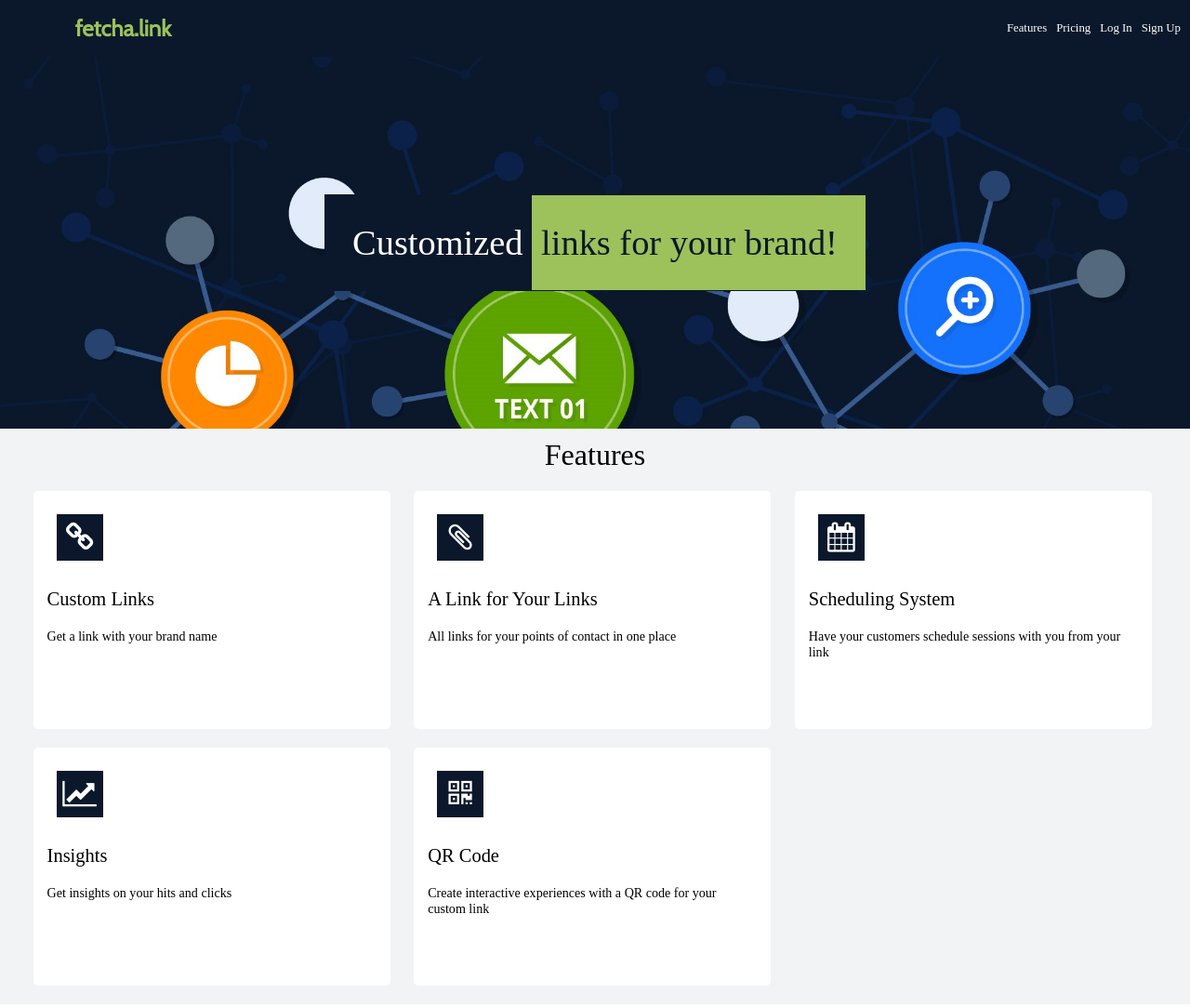
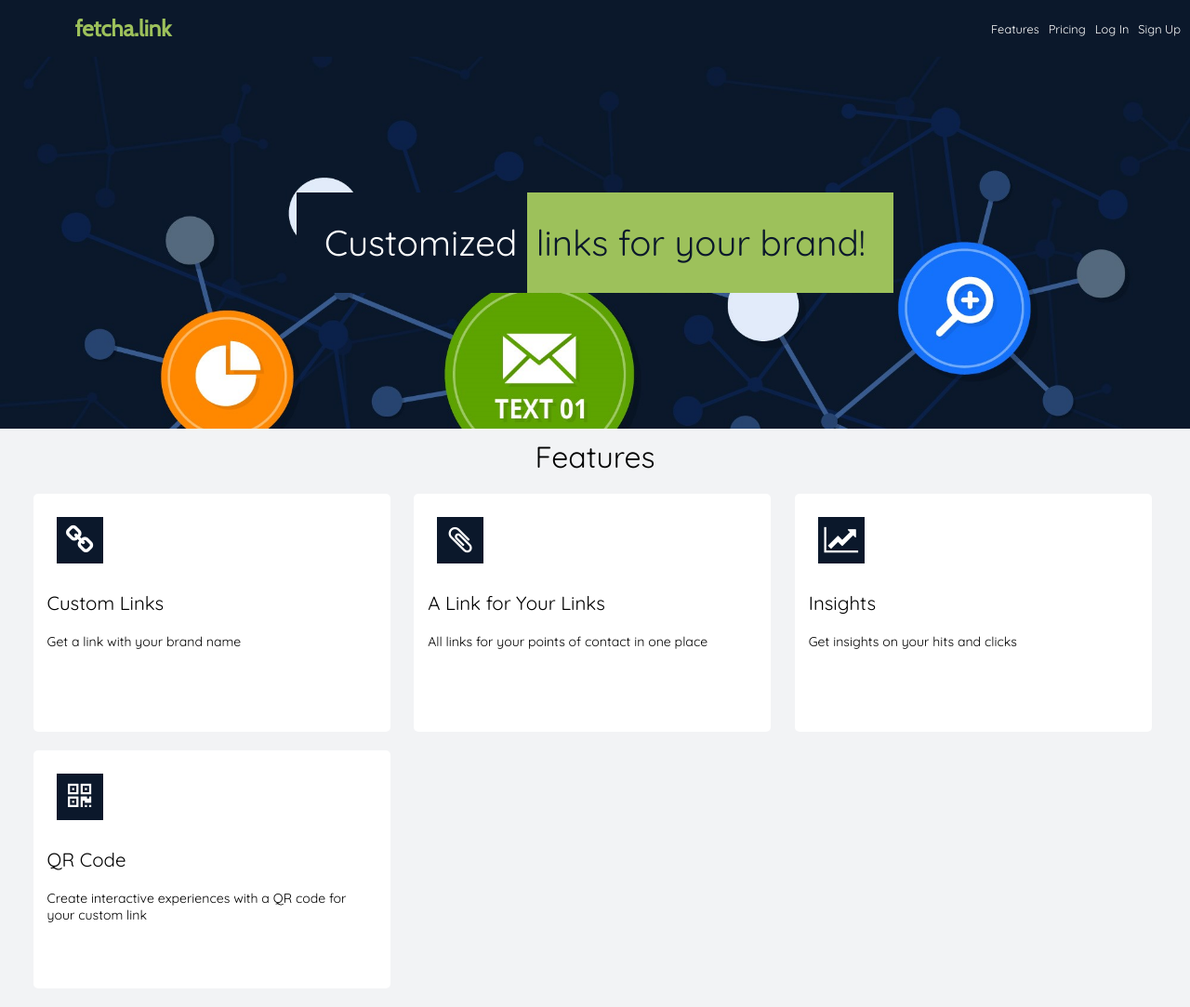
Before and after one commit to Adeyomola/fetcha, a Flask app: page / in a window 1280 px wide. Shown: the whole page at 93% size. Before the commit the page ends 982 px from the top, so only its background shows below. Run offline with Flask 3, Linux system fonts and the light colour scheme; parts of the project's set-up code (start-up, migrations or seed data) failed here and were passed over.

Commit message:
font issue

```diff
--- a/fetcha/templates/create.html
+++ b/fetcha/templates/create.html
@@ -8,7 +8,7 @@
     <link rel="icon" type="image/x-icon" href="{{ url_for('static', filename='favicon.ico') }}">
     <link rel="stylesheet" href="{{ url_for('static', filename='fa/css/font-awesome.min.css') }}">
     <link rel="stylesheet" href="{{ url_for('static', filename='styles/create.css') }}">
-    <link rel="stylesheet" href="https://fonts.googleapis.com/css?family=Montserrat|Nunito|Cabin">
+    <link rel="stylesheet" href="https://fonts.googleapis.com/css?family=Montserrat|Nunito|Cabin|Quicksand">
     <title>Fetcha</title>
 </head>
 
--- a/fetcha/templates/index.html
+++ b/fetcha/templates/index.html
@@ -7,7 +7,7 @@
     <link rel="icon" type="image/x-icon" href="{{ url_for('static', filename='favicon.ico') }}">
     <link rel="stylesheet" href="{{ url_for('static', filename='fa/css/font-awesome.min.css') }}">
     <link rel="stylesheet" href="{{ url_for('static', filename='styles/index.css') }}">
-    <link rel="stylesheet" href="https://fonts.googleapis.com/css?family=Montserrat|Nunito|Cabin">
+    <link rel="stylesheet" href="https://fonts.googleapis.com/css?family=Montserrat|Nunito|Cabin|Quicksand">
     <script src="{{ url_for('static', filename='scripts/index.js')}}" defer></script>
     <title>Fetcha</title>
 </head>
@@ -31,12 +31,12 @@
             <p class="feature">A Link for Your Links</p>
             <p class="feature_details">All links for your points of contact in one place</p>
         </div>
-        <div class="features">
+        <!-- <div class="features">
             <p class="anchor_logo"> <i class="fa fa-calendar" style="color: #FFFFFF;"></i>
             </p>
             <p class="feature">Scheduling System</p>
             <p class="feature_details">Have your customers schedule sessions with you from your link</p>
-        </div>
+        </div> -->
         <div class="features">
             <p class="anchor_logo"> <i class="fa fa-line-chart" style="color: #FFFFFF;"></i>
             </p>
--- a/fetcha/templates/login.html
+++ b/fetcha/templates/login.html
@@ -7,7 +7,7 @@
     <meta name="description" content="">
     <link rel="icon" type="image/x-icon" href="{{ url_for('static', filename='favicon.ico') }}">
     <link rel="stylesheet" href="{{ url_for('static', filename='styles/login.css') }}">
-    <link rel="stylesheet" href="https://fonts.googleapis.com/css?family=Montserrat|Nunito|Cabin">
+    <link rel="stylesheet" href="https://fonts.googleapis.com/css?family=Montserrat|Nunito|Cabin|Quicksand">
     <title>Login</title>
 </head>
 
--- a/fetcha/templates/pages.html
+++ b/fetcha/templates/pages.html
@@ -8,7 +8,7 @@
     <link rel="icon" type="image/x-icon" href="{{ url_for('static', filename='favicon.ico') }}">
     <link rel="stylesheet" href="{{ url_for('static', filename='fa/css/font-awesome.min.css') }}">
     <link rel="stylesheet" href="{{ url_for('static', filename='styles/pages.css') }}">
-    <link rel="stylesheet" href="https://fonts.googleapis.com/css?family=Montserrat|Nunito|Cabin">
+    <link rel="stylesheet" href="https://fonts.googleapis.com/css?family=Montserrat|Nunito|Cabin|Quicksand">
     <!-- <script src="{{ url_for('static', filename='scripts/pages.js')}}" defer></script> -->
     <title>{{identifier[0]|upper}}{{identifier[1:]}}</title>
 </head>
--- a/fetcha/templates/schedule.html
+++ b/fetcha/templates/schedule.html
@@ -9,7 +9,7 @@
     <link rel="icon" type="image/x-icon" href="{{ url_for('static', filename='favicon.ico') }}">
     <link rel="stylesheet" href="{{ url_for('static', filename='fa/css/font-awesome.min.css') }}">
     <link rel="stylesheet" href="{{ url_for('static', filename='styles/schedule.css') }}">
-    <link rel="stylesheet" href="https://fonts.googleapis.com/css?family=Montserrat|Nunito|Cabin">
+    <link rel="stylesheet" href="https://fonts.googleapis.com/css?family=Montserrat|Nunito|Cabin|Quicksand">
     <title>Fetcha</title>
 </head>
 
```
